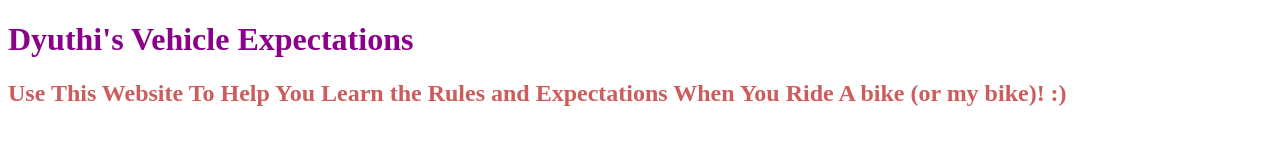
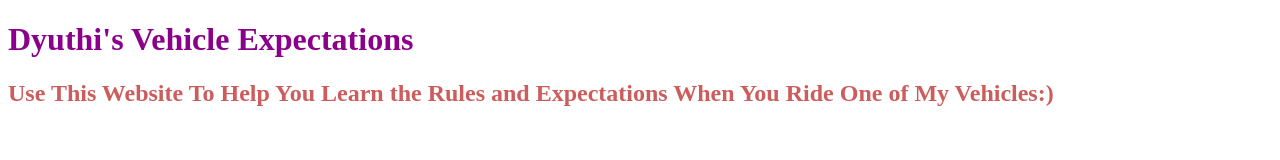
Before and after one commit to dyuthig/dyuthivehicle.github.io, a plain HTML site: page index.html in a window 1280 px wide. Drawn offline with Linux system fonts and the light colour scheme.

Commit message:
Update index.html

```diff
--- a/index.html
+++ b/index.html
@@ -17,7 +17,7 @@
   </head>
   <body>
     <h1>Dyuthi's Vehicle Expectations</h1>
-    <h2>Use This Website To Help You Learn the Rules and Expectations When You Ride A bike (or my bike)! :)</h2>
+    <h2>Use This Website To Help You Learn the Rules and Expectations When You Ride One of My Vehicles:)</h2>
 
 
   </body>
```
